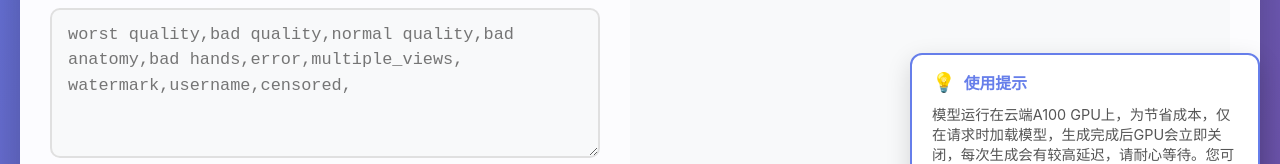
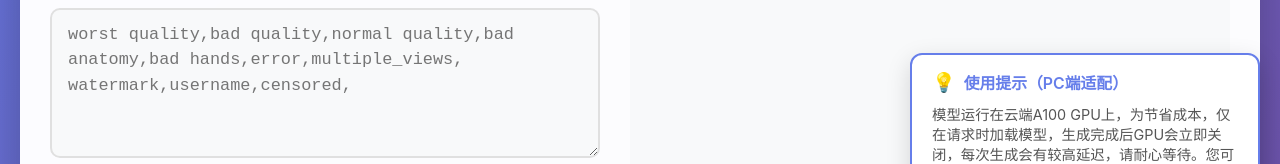
Before and after one commit to yonagin/SD-Modal-SimpleUI, a plain HTML site: page index.html in a window 1280 px wide. Shown: the part 537-701 px from the top of the page. Drawn offline with Linux system fonts and the light colour scheme; no server answers.

Commit message:
Add files via upload

```diff
--- a/index.html
+++ b/index.html
@@ -491,7 +491,7 @@
 
 <!-- 用户提示框 -->
 <div class="user-tip">
-    <h4><span class="tip-icon">💡</span>使用提示</h4>
+    <h4><span class="tip-icon">💡</span>使用提示（PC端适配）</h4>
     <p>模型运行在云端A100 GPU上，为节省成本，仅在请求时加载模型，生成完成后GPU会立即关闭，每次生成会有较高延迟，请耐心等待。您可以在等待期间完善提示词和调整参数。</p>
 	<p><strong>Flux.1-Kontext</strong> 为图像编辑模型，使用时请优先选择图生图。</p>
 </div>
```
